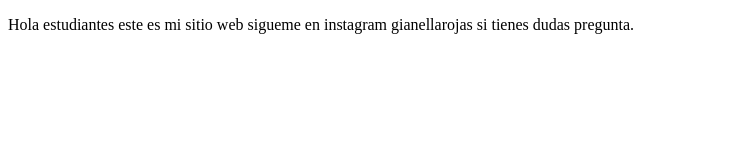
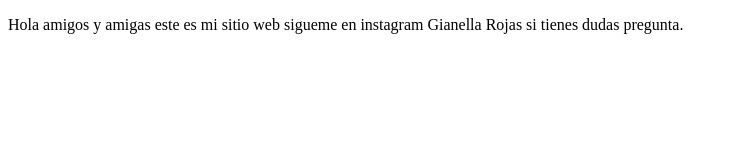
Before and after one commit to GianellaRojas/ProyectoDemoCursoPrework, a plain HTML site: page index.html in a window 1280 px wide. Shown: the whole page, without its empty margins (0-733 px from the left). Drawn offline with Linux system fonts and the light colour scheme.

```diff
--- a/index.html
+++ b/index.html
@@ -8,8 +8,8 @@
 </head>
 <body>
     <p>
-        Hola estudiantes este es mi sitio web
-        sigueme en instagram gianellarojas si tienes dudas pregunta.
+        Hola amigos y amigas este es mi sitio web
+        sigueme en instagram Gianella Rojas si tienes dudas pregunta.
     </p>
 </body>
 </html>
```
